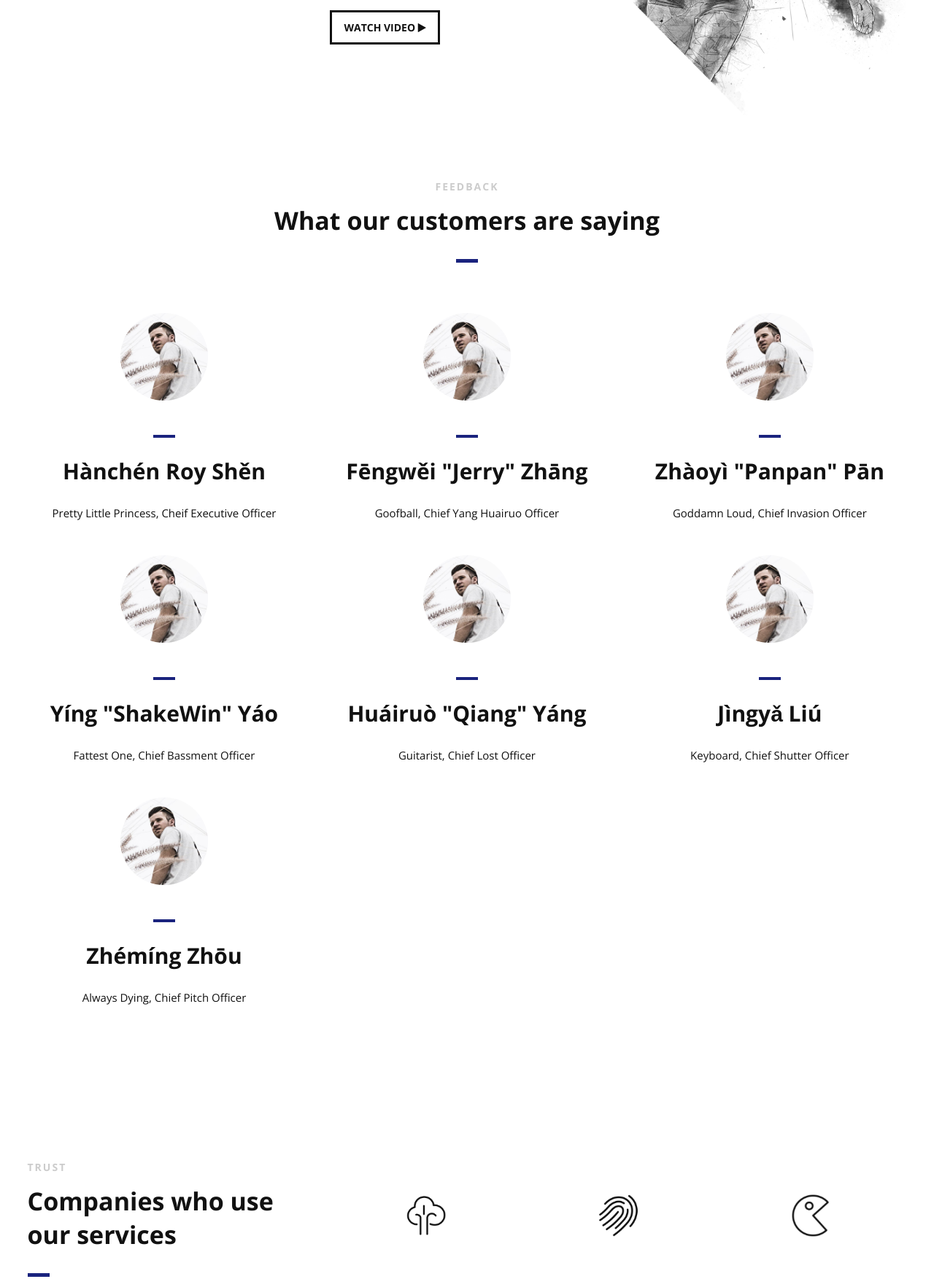
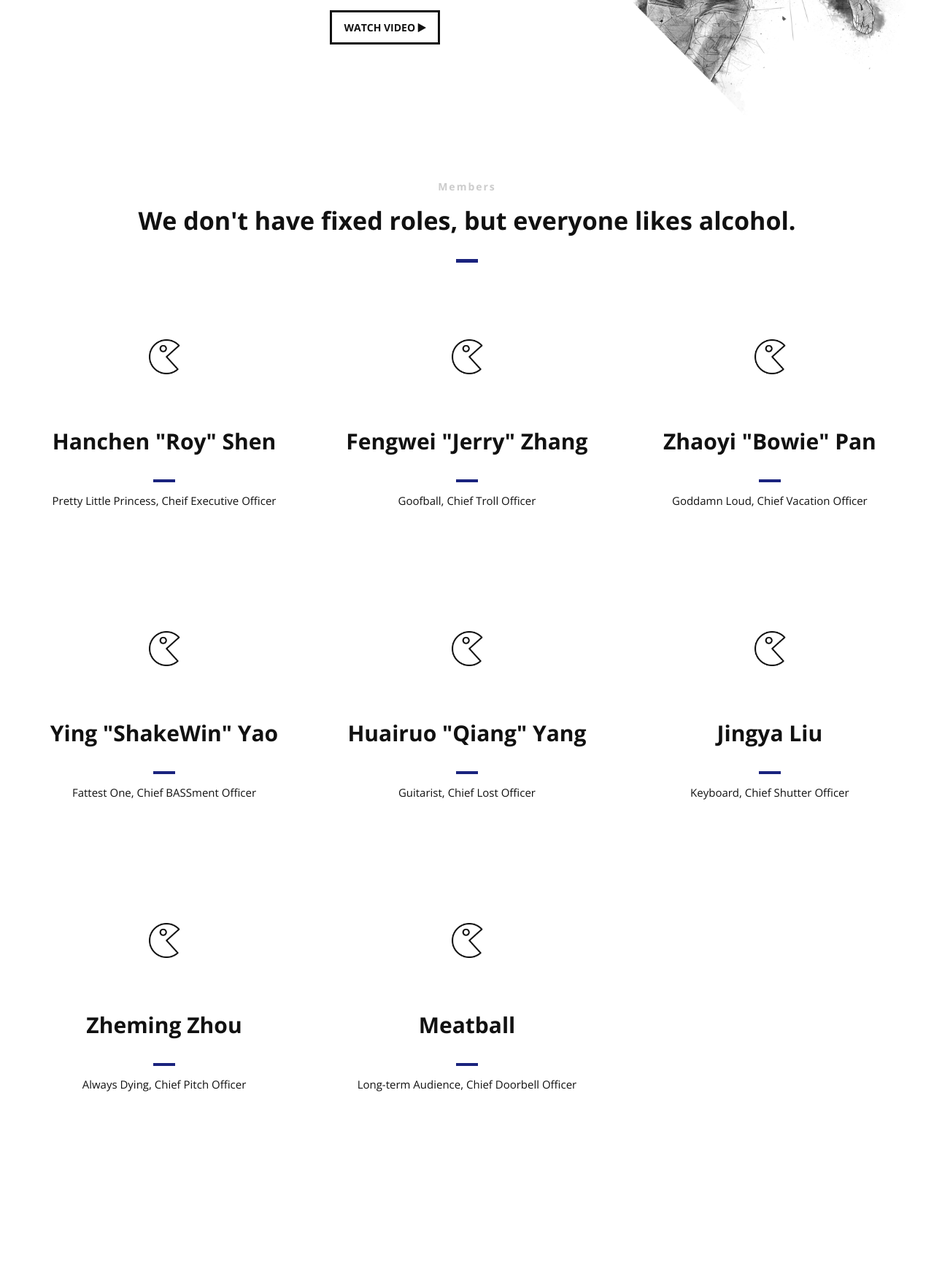
Before and after one commit to JerryFZhang/POGO, a PHP site: page / in a window 1280 px wide. Shown: the part 2763-4516 px from the top of the page at 73% size. Run offline with PHP 8.4, Linux system fonts and the light colour scheme.

Commit message:
content update and member section static height

```diff
--- a/css/style.css
+++ b/css/style.css
@@ -935,6 +935,7 @@ h6 {
 
 blockquote {
     position: relative;
+    height: 400px;
 }
 
 .testimonial img {
--- a/index.html
+++ b/index.html
@@ -311,69 +311,68 @@
             <div class="row clearfix">
 
                 <div class="section-heading">
-                    <h3>FEEDBACK</h3>
-                    <h2 class="section-title">What our customers are saying</h2>
+                    <h3>Members</h3>
+                    <h2 class="section-title">We don't have fixed roles, but everyone likes alcohol.</h2>
                 </div>
 
                 <!--User Testimonial-->
                 <blockquote class="col-3 testimonial classic">
-                    <img src="images/user-images/user-1.jpg" alt="User"/>
-                    <footer></footer>
-                    <h3>Hànchén Roy Shěn</h3>
-                    <p>Pretty Little Princess, Cheif Executive Officer</p>
+                    <img src="images/company-images/company-logo3.png" alt="User"/>
+                    <h3>Hanchen "Roy" Shen</h3>
+                    <footer>Pretty Little Princess, Cheif Executive Officer</footer>
                 </blockquote>
                 <!-- End of Testimonial-->
 
                 <!--User Testimonial-->
                 <blockquote class="col-3 testimonial classic">
-                    <img src="images/user-images/user-1.jpg" alt="User"/>
-                    <footer></footer>
-                    <h3>Fēngwěi "Jerry" Zhāng</h3>
-                    <p>Goofball, Chief Yang Huairuo Officer</p>
+                    <img src="images/company-images/company-logo3.png" alt="User"/>
+                    <h3>Fengwei "Jerry" Zhang</h3>
+                    <footer>Goofball, Chief Troll Officer</footer>
                 </blockquote>
                 <!-- End of Testimonial-->
                 <!--User Testimonial-->
                 <blockquote class="col-3 testimonial classic">
-                    <img src="images/user-images/user-1.jpg" alt="User"/>
-                    <footer></footer>
-                    <h3>Zhàoyì "Panpan" Pān</h3>
-                    <p>Goddamn Loud, Chief Invasion Officer</p>
+                    <img src="images/company-images/company-logo3.png" alt="User"/>
+                    <h3>Zhaoyi "Bowie" Pan</h3>
+                    <footer>Goddamn Loud, Chief Vacation Officer</footer>
 
                 </blockquote>
                 <!-- End of Testimonial-->
                 <!--User Testimonial-->
                 <blockquote class="col-3 testimonial classic">
-                    <img src="images/user-images/user-1.jpg" alt="User"/>
-                    <footer></footer>
-                    <h3>Yíng "ShakeWin" Yáo</h3>
-                    <p>Fattest One, Chief Bassment Officer</p>
+                    <img src="images/company-images/company-logo3.png" alt="User"/>
+                    <h3>Ying "ShakeWin" Yao</h3>
+                    <footer>Fattest One, Chief BASSment Officer</footer>
                 </blockquote>
                 <!-- End of Testimonial-->
                 <!--User Testimonial-->
                 <blockquote class="col-3 testimonial classic">
-                    <img src="images/user-images/user-1.jpg" alt="User"/>
-                    <footer></footer>
-                    <h3>Huáiruò "Qiang" Yáng</h3>
-                    <p>Guitarist, Chief Lost Officer</p>
+                    <img src="images/company-images/company-logo3.png" alt="User"/>
+                    <h3>Huairuo "Qiang" Yang</h3>
+                    <footer>Guitarist, Chief Lost Officer</footer>
                 </blockquote>
                 <!-- End of Testimonial-->
                  <!--User Testimonial-->
                 <blockquote class="col-3 testimonial classic">
-                    <img src="images/user-images/user-1.jpg" alt="User"/>
-                    <footer></footer>
-                    <h3>Jìngyǎ Liú</h3>
-                    <p>Keyboard, Chief Shutter Officer</p>
+                    <img src="images/company-images/company-logo3.png" alt="User"/>
+                    <h3>Jingya Liu</h3>
+                    <footer>Keyboard, Chief Shutter Officer</footer>
                 </blockquote>
                 <!-- End of Testimonial-->
                  <!--User Testimonial-->
                 <blockquote class="col-3 testimonial classic">
-                    <img src="images/user-images/user-1.jpg" alt="User"/>
-                    <footer></footer>
-                    <h3>Zhémíng Zhōu</h3>
-                    <p>Always Dying, Chief Pitch Officer</p>
+                    <img src="images/company-images/company-logo3.png" alt="User"/>
+                    <h3>Zheming Zhou</h3>
+                    <footer>Always Dying, Chief Pitch Officer</footer>
                 </blockquote>
                 <!-- End of Testimonial-->
-
+                 <!--User Testimonial-->
+                <blockquote class="col-3 testimonial classic">
+                    <img src="images/company-images/company-logo3.png" alt="User"/>
+                    <h3>Meatball</h3>
+                    <footer>Long-term Audience, Chief Doorbell Officer</footer>
+                </blockquote>
+                <!-- End of Testimonial-->
 
             </div>
 
```
